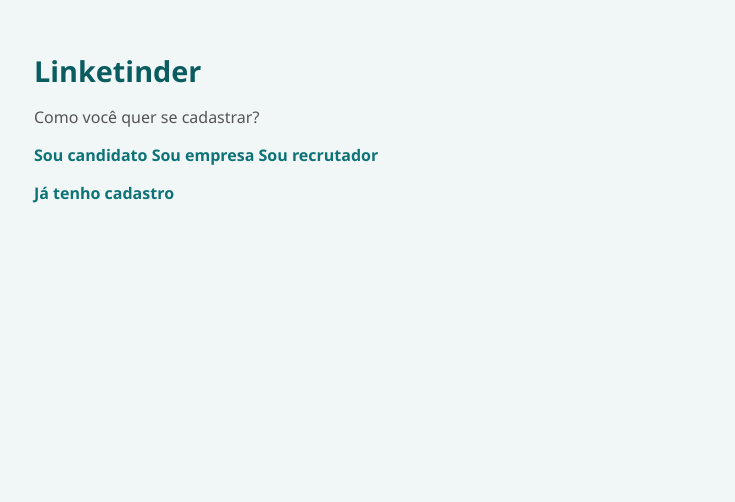
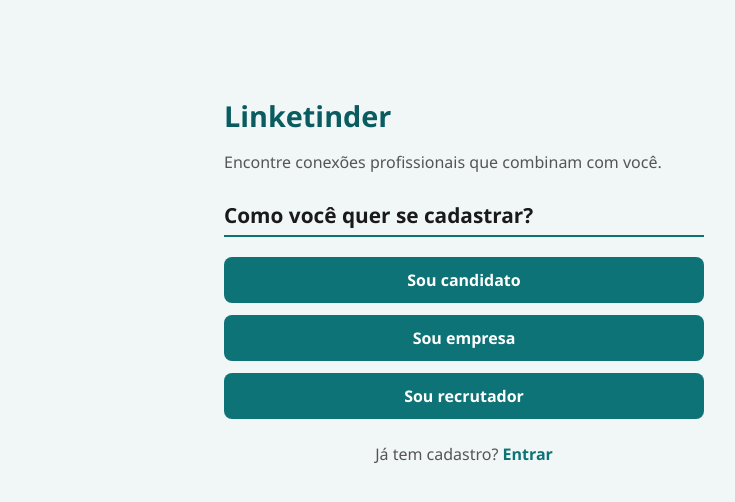
Before and after one commit to MykeWill/Linketinder-Project, a website built with Vite: page frontend/index.html in a window 1280 px wide. Shown: the whole page, without its empty margins (176-911 px from the left). Built offline with nearby package versions, Linux system fonts and the light colour scheme.

Commit message:
style: melhora layout da tela inicial e de login e corrige rota do recrutador

```diff
--- a/frontend/src/pages/cadastro.ts
+++ b/frontend/src/pages/cadastro.ts
@@ -1,11 +1,16 @@
 export function renderizarCadastro() {
   const app = document.getElementById('app')!
   app.innerHTML = `
-        <h1>Linketinder</h1>
-        <p>Como você quer se cadastrar?</p>
-        <a href="#/cadastro-candidato">Sou candidato</a>
-        <a href="#/cadastro-empresa">Sou empresa</a>
-        <a href="#/perfil-recrutador">Sou recrutador</a>
-        <p><a href="#/login">Já tenho cadastro</a></p>
+        <main class="tela-autenticacao">
+          <h1>Linketinder</h1>
+          <p>Encontre conexões profissionais que combinam com você.</p>
+          <h2>Como você quer se cadastrar?</h2>
+          <div class="botoes-escolha">
+            <a class="botao-escolha" href="#/cadastro-candidato">Sou candidato</a>
+            <a class="botao-escolha" href="#/cadastro-empresa">Sou empresa</a>
+            <a class="botao-escolha" href="#/login">Sou recrutador</a>
+          </div>
+          <p class="link-secundario">Já tem cadastro? <a href="#/login">Entrar</a></p>
+        </main>
     `
 }
--- a/frontend/src/pages/login.ts
+++ b/frontend/src/pages/login.ts
@@ -5,21 +5,24 @@ export function renderizarLogin() {
   const app = document.getElementById('app')!
 
   app.innerHTML = `
-    <h1>Login</h1>
-    <form id="form-login">
+    <main class="tela-autenticacao">
+      <h1>Bem-vindo de volta!</h1>
+      <p>Acesse sua conta para continuar no Linketinder.</p>
+      <form id="form-login" class="form-login">
       <label for="tipo">Tipo de usuário</label>
-      <select id="tipo" required>
+      <select id="tipo" class="campo-formulario" required>
         <option value="">Selecione</option>
         <option value="CANDIDATO">Candidato</option>
         <option value="EMPRESA">Empresa</option>
         <option value="RECRUTADOR">Recrutador</option>
       </select>
-      <input type="email" id="email" placeholder="E-mail" required>
-      <input type="password" id="senha" placeholder="Senha" required>
-      <button type="submit">Entrar</button>
-    </form>
-    <p id="mensagem-erro" class="mensagem-erro" role="alert"></p>
-    <a href="#/">Ainda não tenho cadastro</a>
+      <input class="campo-formulario" type="email" id="email" placeholder="E-mail" required>
+      <input class="campo-formulario" type="password" id="senha" placeholder="Senha" required>
+      <button class="botao-entrar" type="submit">Entrar</button>
+      </form>
+      <p id="mensagem-erro" class="mensagem-erro" role="alert"></p>
+      <p class="link-secundario"><a href="#/">Ainda não tenho cadastro</a></p>
+    </main>
   `
 
   const formulario = document.getElementById('form-login') as HTMLFormElement
--- a/frontend/src/style.css
+++ b/frontend/src/style.css
@@ -24,6 +24,51 @@ body {
   max-width: 900px;
   margin: 0 auto;
   padding: 32px 20px 64px;
+}
+
+.tela-autenticacao {
+  max-width: 480px;
+  margin: 8vh auto 0;
+}
+
+.tela-autenticacao h2 {
+  margin-top: 28px;
+}
+
+.botoes-escolha {
+  display: flex;
+  flex-direction: column;
+  gap: 12px;
+  margin-top: 20px;
+}
+
+.botao-escolha {
+  display: block;
+  padding: 12px 16px;
+  border-radius: var(--raio);
+  background-color: var(--cor-primaria);
+  color: var(--cor-branco);
+  text-align: center;
+  font-weight: 600;
+  transition: background-color 0.15s ease;
+}
+
+.botao-escolha:hover {
+  background-color: var(--cor-primaria-escura);
+  text-decoration: none;
+}
+
+.link-secundario {
+  margin-top: 24px;
+  text-align: center;
+}
+
+.form-login {
+  width: 100%;
+}
+
+.form-login .botao-entrar {
+  width: 100%;
 }
 
 h1 {
```
